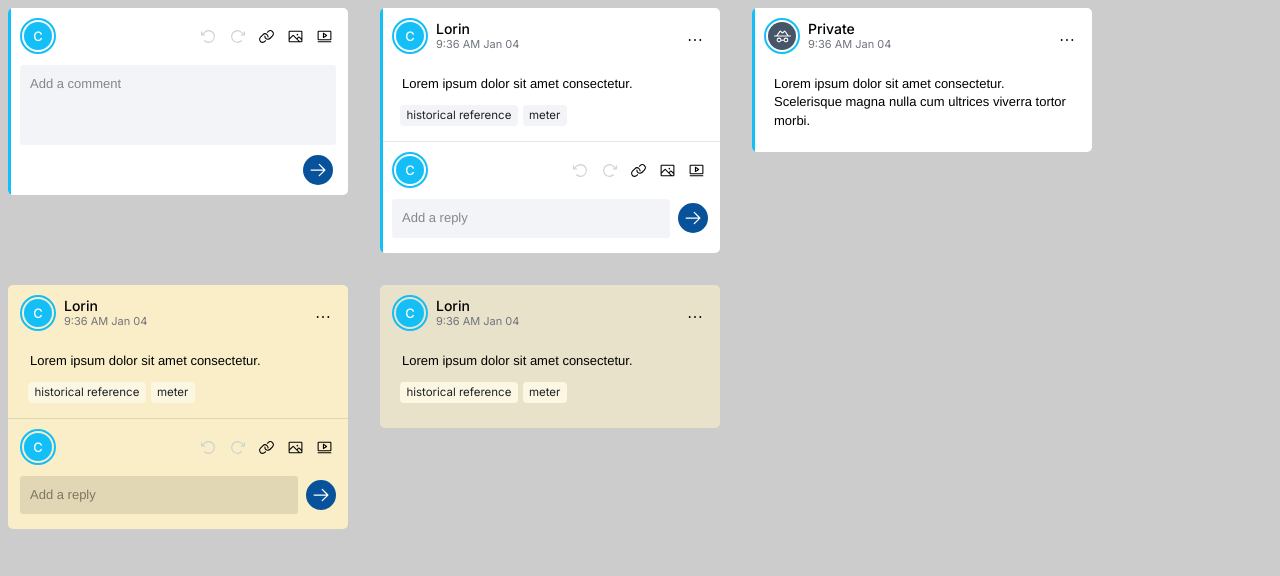
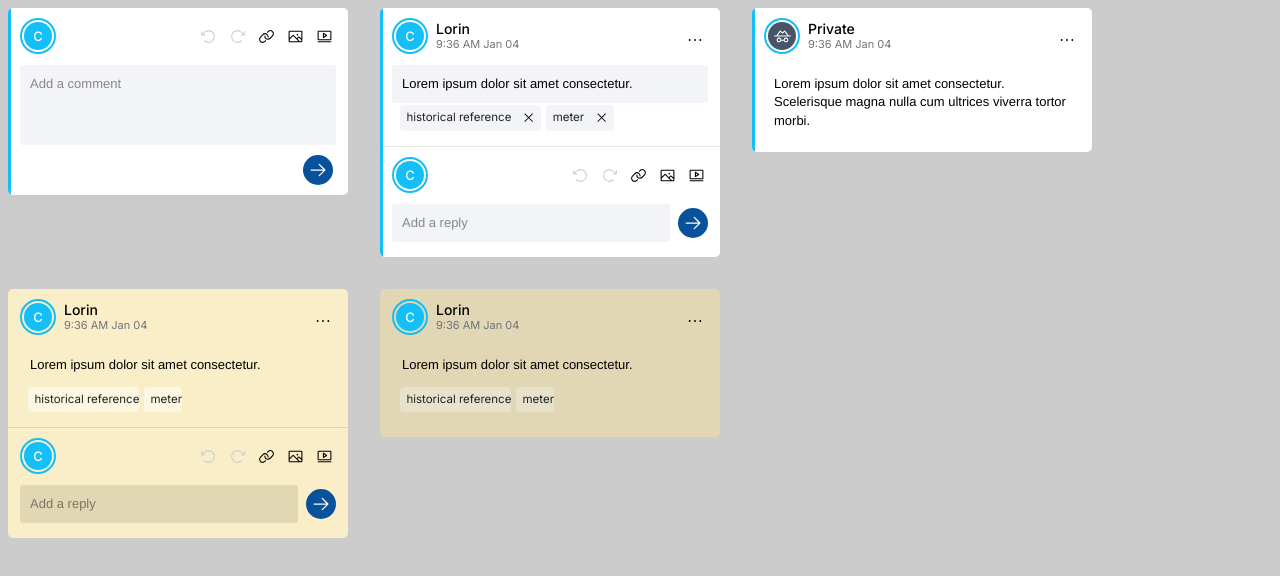
Before and after one commit to rsimon/recogito-components, a React (Vite) app: page / in a window 1280 px wide. Shown: the top 576 px of the page. Built offline with nearby package versions, Linux system fonts and the light colour scheme.

Commit message:
Tags: editable state

```diff
--- a/src/Annotation.tsx
+++ b/src/Annotation.tsx
@@ -3,12 +3,14 @@ import { Avatar } from './Avatar';
 import { AuthorDetails } from './AuthorDetails';
 import { QuillEditor, QuillEditorRoot } from './QuillEditor';
 import { ReplyField } from './ReplyField';
+import { TagList } from './Tags/TagList';
 import { cn } from './util';
 
 import './Annotation.css';
-import { TagList } from './Tags/TagList';
 
 interface AnnotationProps {
+
+  isEditable?: boolean;
 
   isNote?: boolean;
 
@@ -59,14 +61,16 @@ export const Annotation = (props: AnnotationProps) => {
       <div className="annotation-comment-wrapper">
         <QuillEditorRoot>
           <QuillEditor
-            readOnly={true}
+            readOnly={!props.isEditable}
             value={props.value || 'Lorem ipsum dolor sit amet consectetur.' }/>
         </QuillEditorRoot>
       </div>
 
       {props.tags?.length > 0 && (
         <div className="annotation-taglist-wrapper">
-          <TagList tags={props.tags} />
+          <TagList
+            tags={props.tags}
+            isEditable={props.isEditable} />
         </div>
       )}
 
--- a/src/Tags/Tag.css
+++ b/src/Tags/Tag.css
@@ -2,10 +2,12 @@
   background-color: var(--gray-100);
   border-radius: 4px;
   color: var(--gray-900);
-  display: block;
+  display: flex;
   font-size: 11.5px;
-  line-height: 180%;
-  padding: 0 0.4rem;
+  gap: 0.25rem;
+  line-height: 220%;
+  padding: 0 0 0 0.4rem;
+  position: relative;
 }
 
 .annotation.readonly .tag {
@@ -16,6 +18,20 @@
   background-color: #FCF7E3;
 }
 
-.annotation.note.readonly {
+.annotation.note.readonly .tag {
   background-color: #e8e2cb;
 }
+
+.annotation .tag > * {
+  display: block;
+}
+
+.annotation .tag button {
+  align-items: center;
+  background-color: transparent;
+  border: none;
+  cursor: pointer;
+  display: flex;
+  outline: none;
+  padding: 0 0.4rem;
+}
--- a/src/Tags/Tag.tsx
+++ b/src/Tags/Tag.tsx
@@ -1,6 +1,9 @@
+import { X } from '@phosphor-icons/react';
 import './Tag.css';
 
 interface TagProps {
+
+  isEditable?: boolean;
 
   value: string;
 
@@ -9,7 +12,14 @@ interface TagProps {
 export const Tag = (props: TagProps) => {
 
   return (
-    <span className="tag">{props.value}</span>
+    <span className="tag">
+      <span>{props.value}</span>
+      {props.isEditable && (
+        <button>
+          <X />
+        </button>
+      )}
+    </span>
   )
 
 }
--- a/src/Tags/TagList.css
+++ b/src/Tags/TagList.css
@@ -2,6 +2,7 @@
   display: flex;
   font-size: 13px;
   gap: 0.3rem;
+  list-style-type: none;
   margin: 0;
   padding: 0;
 }
--- a/src/Tags/TagList.tsx
+++ b/src/Tags/TagList.tsx
@@ -3,6 +3,8 @@ import { Tag } from './Tag';
 import './TagList.css';
 
 interface TagListProps {
+
+  isEditable?: boolean;
 
   tags: string[];
 
@@ -13,7 +15,9 @@ export const TagList = (props: TagListProps) => {
   return (
     <ul className="taglist">
       {props.tags.map(t => (
-        <Tag value={t} />
+        <li key={t}>
+          <Tag value={t} isEditable={props.isEditable} />
+        </li>
       ))}
     </ul>
   )
--- a/src/index.tsx
+++ b/src/index.tsx
@@ -9,6 +9,7 @@ ReactDOM.createRoot(document.getElementById('app')!).render(
     <EmptyAnnotation />
 
     <Annotation
+      isEditable={true}
       tags={['historical reference', 'meter']}
       showReplyField={true} />
 
```
